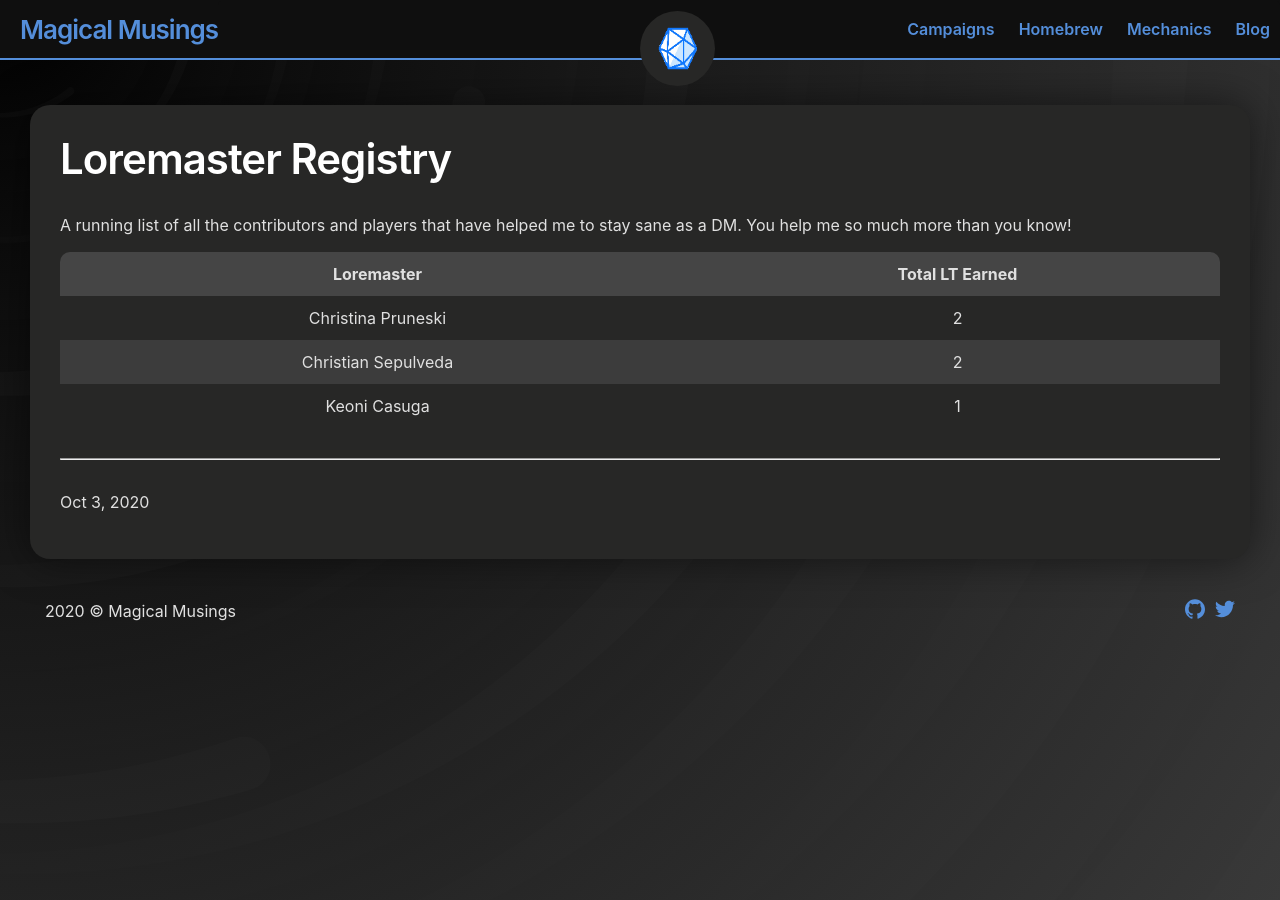
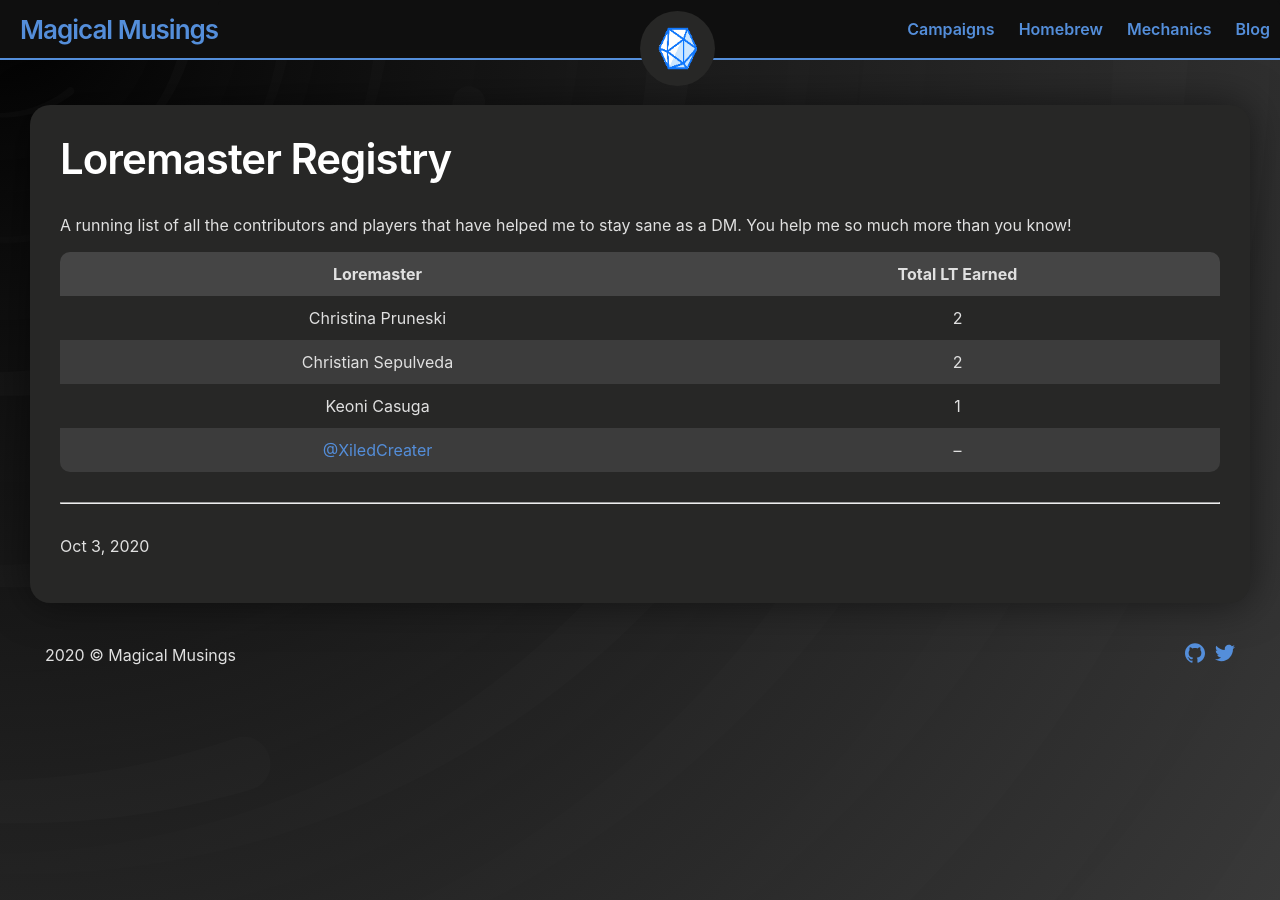
Before and after one commit to andersthemagi/magicalmusings.github.io, a Jekyll site: the page built from _posts/2020-10-03-loremasters.md, in a window 1280 px wide. Built offline with Jekyll 4.4.1, drawn with Linux system fonts in a browser that asks for light colours.

Commit message:
Update 2020-10-03-loremasters.md

```diff
--- a/_posts/2020-10-03-loremasters.md
+++ b/_posts/2020-10-03-loremasters.md
@@ -10,3 +10,4 @@ A running list of all the contributors and players that have helped me to stay s
 |Christina Pruneski|    2     |
 |Christian Sepulveda|   2   |
 |Keoni Casuga | 1 |
+|<a href="https://github.com/XiledCreator">@XiledCreater</a>| -- |
```
